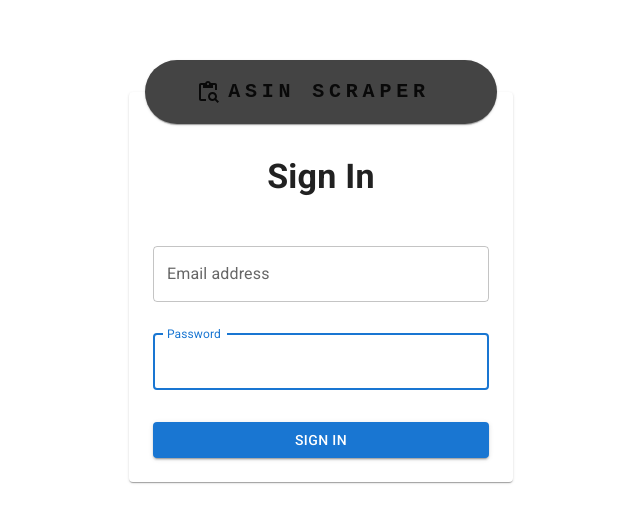
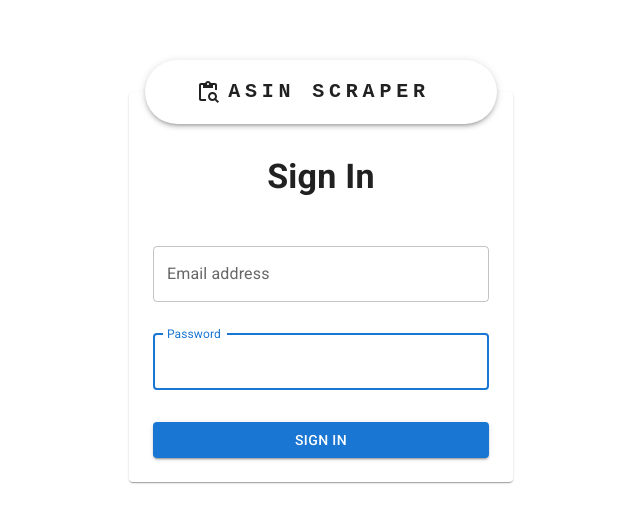
Before and after one commit to bayramkzk/asin-scraper, a Next.js app: page /auth/signin in a window 1280 px wide. Shown: the part 113-636 px from the top of the page, without its empty margins (319-959 px from the left). Built offline with nearby package versions, Linux system fonts and the light colour scheme.

Commit message:
Fix sign in page app logo for light mode

```diff
--- a/pages/auth/signin.tsx
+++ b/pages/auth/signin.tsx
@@ -62,13 +62,13 @@ export default function SignInPage() {
         onSubmit={handleSubmit(onSubmit)}
       >
         <Paper
+        elevation={3}
           sx={{
             display: "flex",
             justifyContent: "center",
             alignItems: "center",
             width: "calc(100% - 2rem)",
             padding: "1rem",
-            background: "#444",
             borderRadius: "5rem",
             position: "absolute",
             top: 0,
```
